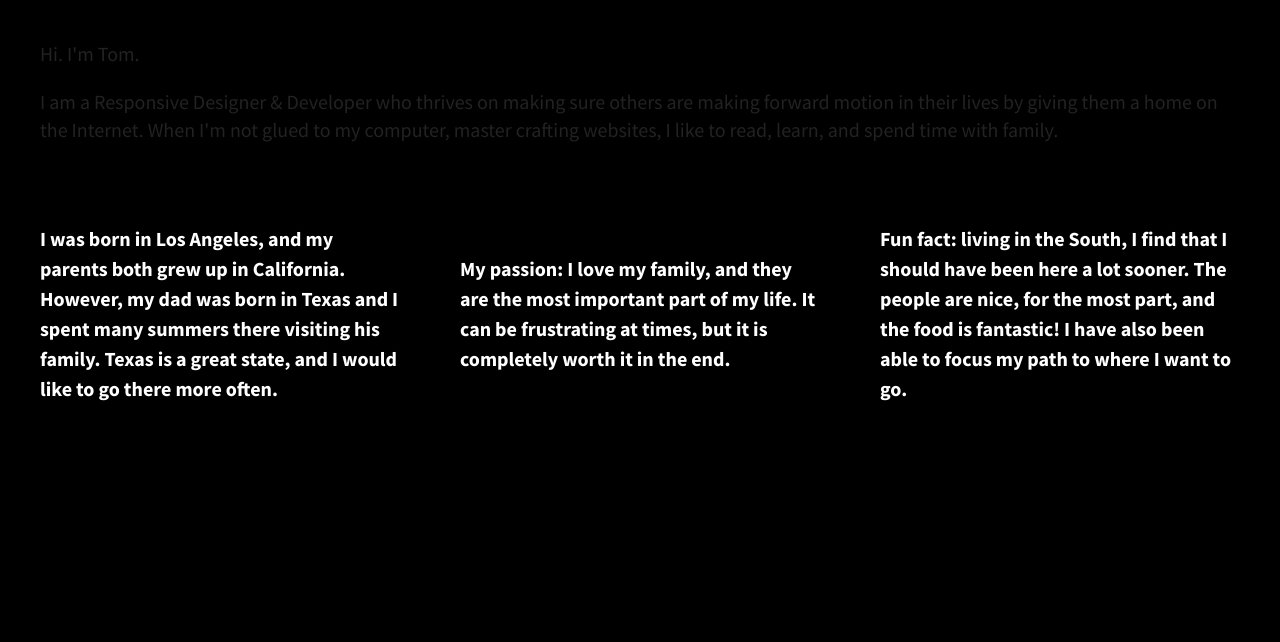
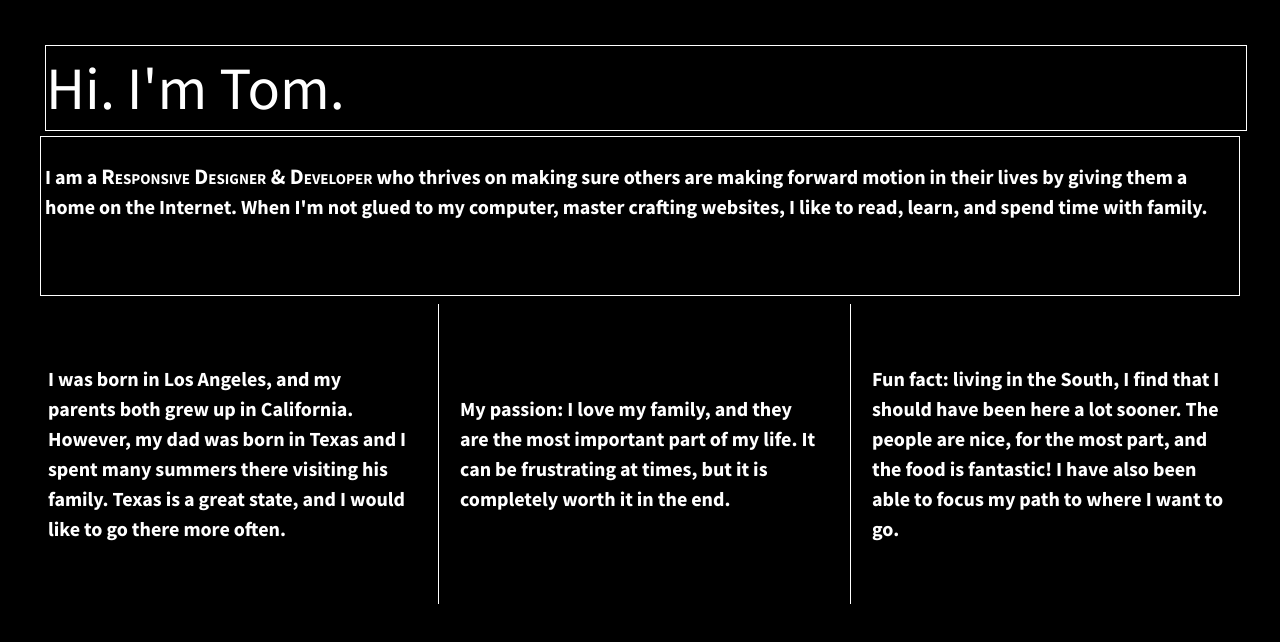
Before and after one commit to doskzorak/divs-flexbox-starter, a plain HTML site: page index.html in a window 1280 px wide. Drawn offline with nearby package versions, Linux system fonts and the light colour scheme.

Commit message:
Added some styling

```diff
--- a/css/main.css
+++ b/css/main.css
@@ -87,7 +87,7 @@ textarea {
 .browserupgrade {
     margin: 0.2em 0;
     background: #ccc;
-    color: #000;
+    color: #a9a9a9;
     padding: 0.2em 0;
 }
 
@@ -109,11 +109,49 @@ body {
   background: #000000;
 }
 
+header {
+    font-family; 'Source Sans Pro';
+    font-size: 3em;
+    color: #fff;
+    border: solid 1px #ffffff;
+    margin: 5px;
+    width: 100%;
+    display: flex;
+    justify-content: left;
+    align-items: left;
+}
+
+.description {
+    font-weight: 700;
+    display: flex;
+    justify-content: center;
+    border-style: solid;
+    border-width: 1px;
+    border-color:#ffffff;
+    padding: 4px;
+}
+
 .wrapper {
   /*add display:flex and set justify-content to space-between*/
   font-weight: 700;
   display: flex;
   justify-content: space-between;
+}
+
+.div-0 {
+    color: #fff;
+    line-height: 1.5em;
+    background-color: #000000;
+    height: 150px;
+    display: flex;
+    width: 100%;
+    justify-content: left;
+    align-items: left;
+}
+
+.bold-text {
+    font-variant: small-caps;
+    font-size: 22px;
 }
 
 .div-1, .div-2, .div-3 {
@@ -127,9 +165,13 @@ body {
   width: 30%;
   justify-content: center;
   align-items: center;
+  margin: 8px;
 }
 
-
+.div-1, .div-2 {
+    border-right: solid #ffffff 1px;
+    align-items: center;
+}
 
 
 /* ==========================================================================
```
